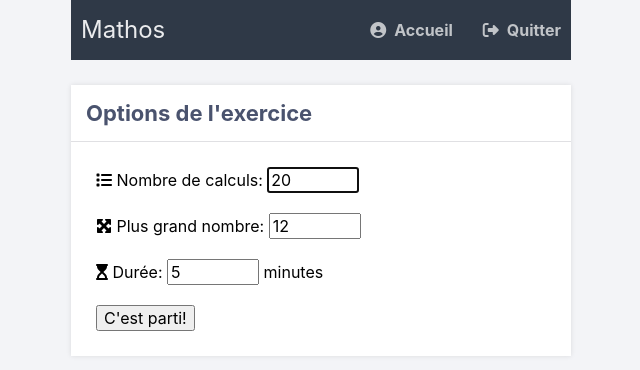
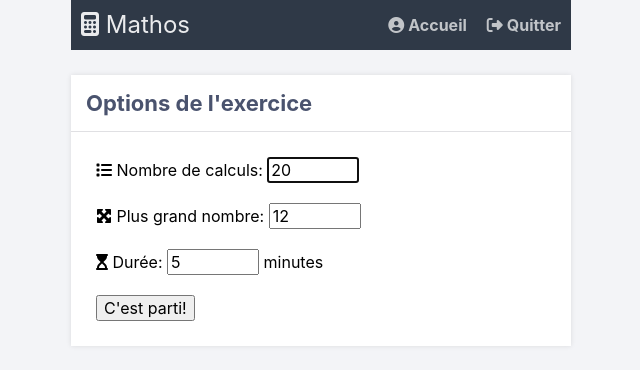
Before and after one commit to alexhaed/Mathos, a PHP site: page /prio.php in a window 1280 px wide. Shown: the top 370 px of the page, without its empty margins (319-959 px from the left). Run offline with PHP 8.4, Linux system fonts and the light colour scheme; the visitor is signed in with stand-in values (Sample User, id 1); some libraries are stand-ins or nearby versions.

Commit message:
Design fixes

```diff
--- a/addsous.php
+++ b/addsous.php
@@ -105,10 +105,10 @@ if(count($_GET)) {
 
 			function termine(arg) {
 				if (arg == "temps") {
-					feedback = 'Temps écoulé, dommage! &#128533<br><a href="addsous.php">Recommencer</a>';
+					feedback = 'Temps écoulé, dommage! &#128533<br>';
 				}
 				if (arg == "totalCalcul") {
-					feedback = 'Fin des calculs, bravo! &#128526;<br><a href="addsous.php">Recommencer</a>';
+					feedback = 'Fin des calculs, bravo! &#128526;<br>';
 					duree = (departMinutes*60)-temps;
 					minutes = parseInt(duree / 60, 10);
 					secondes = parseInt(duree % 60, 10);
@@ -117,6 +117,7 @@ if(count($_GET)) {
 					document.getElementById("timer").innerHTML = '<i class="fa-solid fa-hourglass-end"></i> Temps écoulé: ' + minutes + ':' + secondes;
 				}
 				document.getElementById('pcalcul').innerHTML = feedback;
+				document.body.innerHTML += '<div style="text-align: center"><i class="fa-solid fa-arrow-rotate-right"></i> <a href="addsous.php">Recommencer</a></div>';
 			}
 
 			// VERIFIE LA REPONSE
--- a/multidiv.php
+++ b/multidiv.php
@@ -111,10 +111,10 @@ if(count($_GET)) {
 
 			function termine(arg) {
 				if (arg == "temps") {
-					feedback = 'Temps écoulé, dommage! &#128533<br><a href="multidiv.php">Recommencer</a>';
+					feedback = 'Temps écoulé, dommage! &#128533<br>';
 				}
 				if (arg == "totalCalcul") {
-					feedback = 'Fin des calculs, bravo! &#128526;<br><a href="multidiv.php">Recommencer</a>';
+					feedback = 'Fin des calculs, bravo! &#128526;<br>';
 					duree = (departMinutes*60)-temps;
 					minutes = parseInt(duree / 60, 10);
 					secondes = parseInt(duree % 60, 10);
@@ -123,6 +123,7 @@ if(count($_GET)) {
 					document.getElementById("timer").innerHTML = '<i class="fa-solid fa-hourglass-end"></i> Temps écoulé: ' + minutes + ':' + secondes;
 				}
 				document.getElementById('pcalcul').innerHTML = feedback;
+				document.body.innerHTML += '<div style="text-align: center"><i class="fa-solid fa-arrow-rotate-right"></i> <a href="multidiv.php">Recommencer</a></div>';
 			}
 
 			// VERIFIE LA REPONSE
--- a/navbar.php
+++ b/navbar.php
@@ -1,6 +1,6 @@
 		<nav class="navtop">
 			<div>
-				<h1>Mathos</h1>
+				<h1><i class="fa-solid fa-calculator fa-1x"></i> Mathos</h1>
 				<a href="logout.php"><i class="fas fa-sign-out-alt"></i>Quitter</a>
 				<a href="index.php"><i class="fas fa-user-circle"></i>Accueil</a>
 			</div>
--- a/prio.php
+++ b/prio.php
@@ -118,10 +118,10 @@ if(count($_GET)) {
 
 			function termine(arg) {
 				if (arg == "temps") {
-					feedback = 'Temps écoulé, dommage! &#128533<br><a href="prio.php">Recommencer</a>';
+					feedback = 'Temps écoulé, dommage! &#128533<br>';
 				}
 				if (arg == "totalCalcul") {
-					feedback = 'Fin des calculs, bravo! &#128526;<br><a href="prio.php">Recommencer</a>';
+					feedback = 'Fin des calculs, bravo! &#128526;<br>';
 					duree = (departMinutes*60)-temps;
 					minutes = parseInt(duree / 60, 10);
 					secondes = parseInt(duree % 60, 10);
@@ -130,6 +130,7 @@ if(count($_GET)) {
 					document.getElementById("timer").innerHTML = '<i class="fa-solid fa-hourglass-end"></i> Temps écoulé: ' + minutes + ':' + secondes;
 				}
 				document.getElementById('pcalcul').innerHTML = feedback;
+				document.body.innerHTML += '<div style="text-align: center"><i class="fa-solid fa-arrow-rotate-right"></i> <a href="prio.php">Recommencer</a></div>';
 			}
 
 			// VERIFIE LA REPONSE
--- a/style.css
+++ b/style.css
@@ -66,14 +66,15 @@ body {
 }
 .navtop {
 	background-color: #2f3947;
-	height: 60px;
+	height: 50px;
 	width: 100%;
-	border: 0;
+	border: 10px;
 	float: left;
+	padding: 10px;
 }
 .navtop div {
 	float: left;
-	margin: 15px 10px;
+	margin: 0;
 	width: 100%;
 	height: 100%;
 }
@@ -89,15 +90,15 @@ body {
 	float: left;
 }
 .navtop div a {
-	padding: 5px 10px;
-	margin-right: 10px;
+	padding: 5px 0px;
+	margin-left: 20px;
 	text-decoration: none;
 	color: #c1c4c8;
 	font-weight: bold;
 	float: right;
 }
 .navtop div a i {
-	padding: 2px 8px 0 0;
+	padding: 2px 4px 0 0;
 }
 .navtop div a:hover {
 	color: #eaebed;
```
